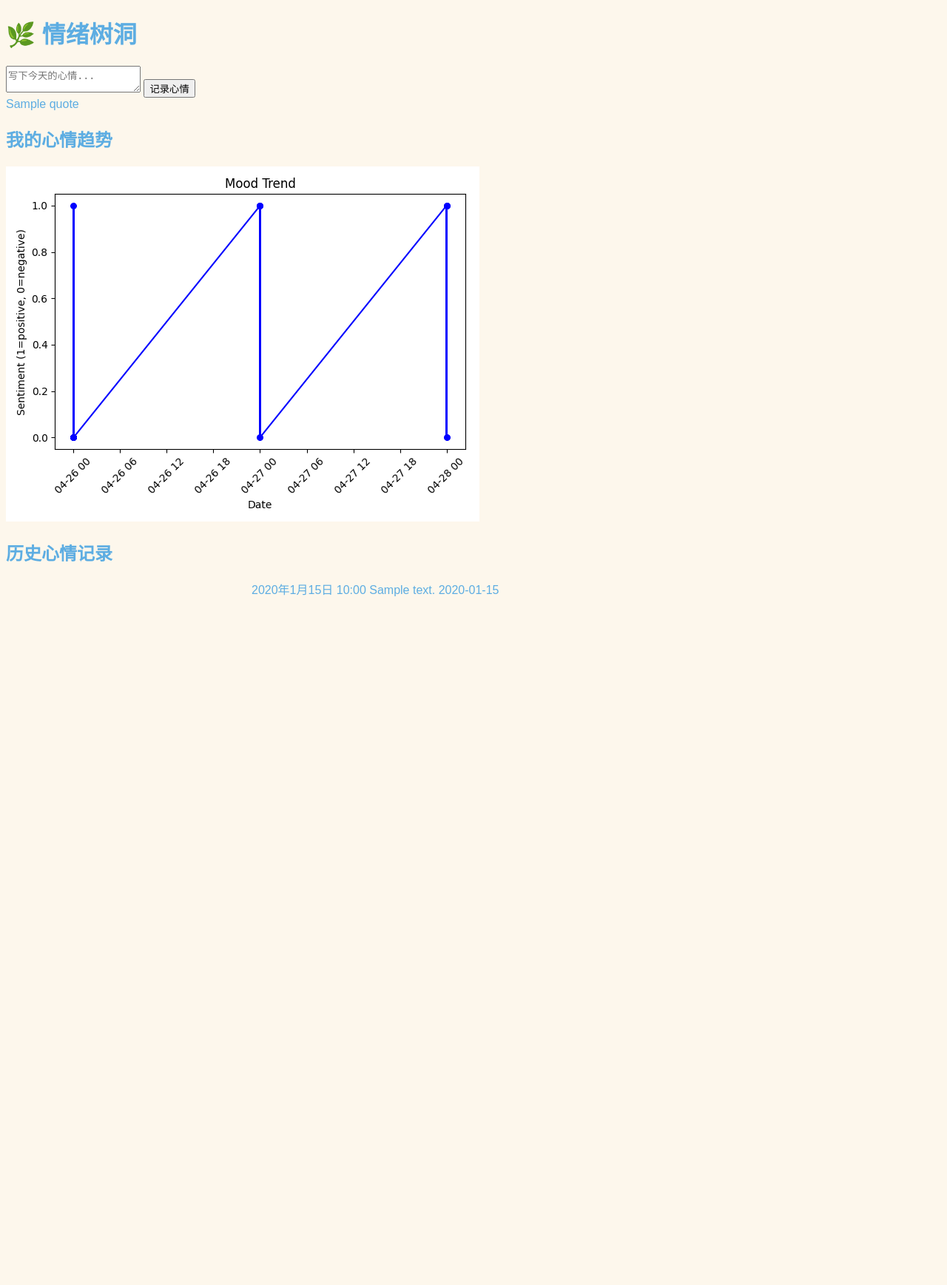
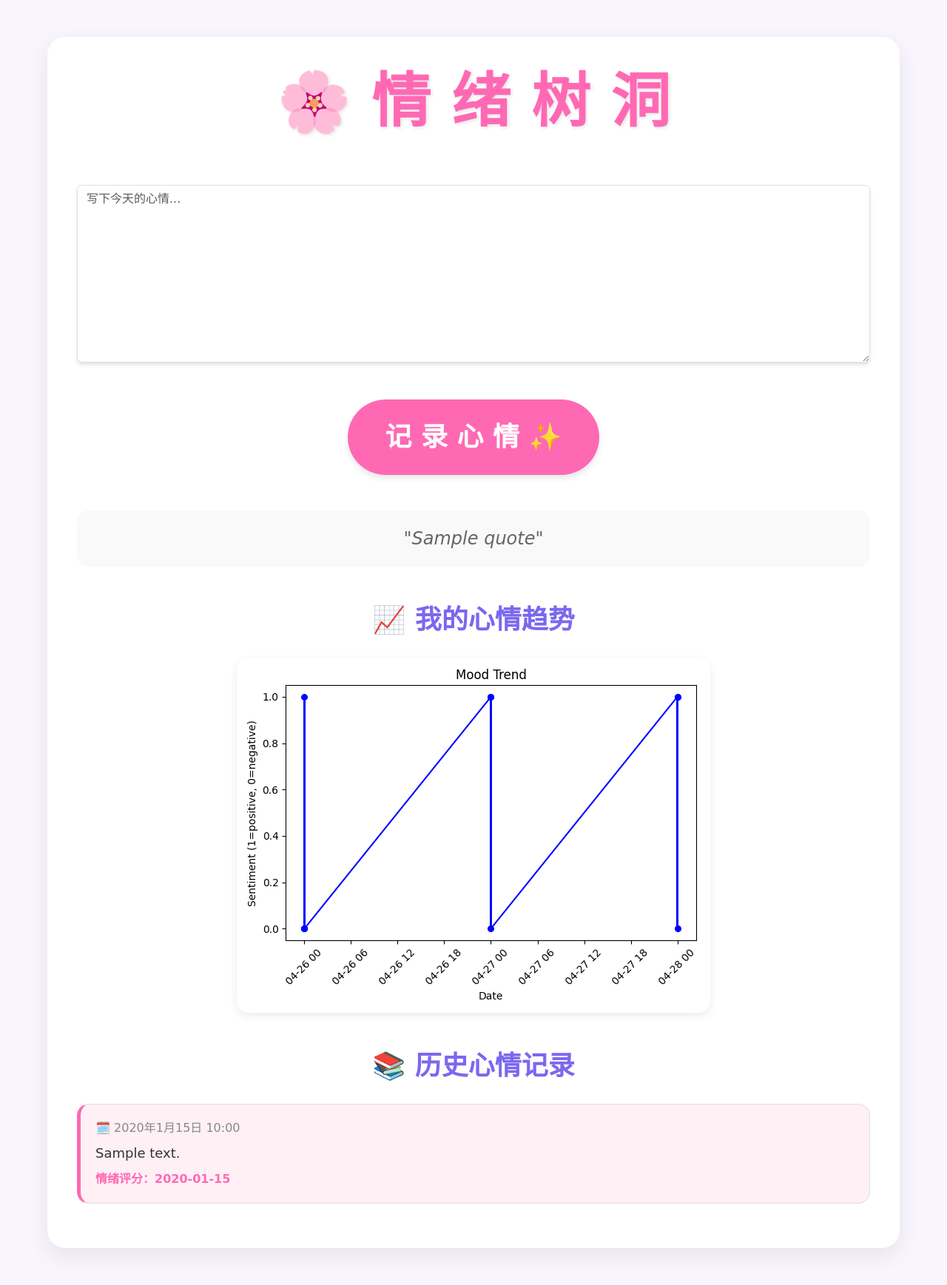
Before and after one commit to sleeping-Zack/mood_tracker, a Django app: template mood/templates/mood/index.html in a window 1280 px wide. Shown: the whole page at 74% size. Before the commit the page ends 806 px from the top, so only its background shows below. Run offline with Django 4.2, Linux system fonts and the light colour scheme; the template is opened without the code that fills it: most values are stand-ins (such as "Sample title", 1, 10 or a date in 2020); some libraries are stand-ins or nearby versions.

Commit message:
Update index.html
完善了前端界面

```diff
--- a/mood/templates/mood/index.html
+++ b/mood/templates/mood/index.html
@@ -1,50 +1,228 @@
 {% load static %}
 <!DOCTYPE html>
 <html lang="zh-CN">
+
 <head>
     <meta charset="UTF-8">
     <title>情绪树洞 - Mood Tracker</title>
-    <link rel="stylesheet" href="{% static 'style.css' %}?v={% now 'U' %}">
+    <link rel="stylesheet" href="{% static 'bootstrap/bootstrap.min.css' %}">
+    <script src="{% static 'bootstrap/jquery-3.5.1.slim.min.js' %}"></script>
+    <script src="{% static 'bootstrap/bootstrap.min.js' %}"></script>
+    <style>
+        body {
+            background-color: #f9f5ff;
+            min-height: 100vh;
+            margin: 0;
+            font-family: 'Comic Sans MS', 'PingFang SC', 'Microsoft YaHei', sans-serif;
+        }
 
+        .container {
+            width: 90%;
+            max-width: 1400px;
+            margin: 50px auto;
+            padding: 40px;
+            background: #ffffff;
+            border-radius: 24px;
+            box-shadow: 0px 10px 30px rgba(0, 0, 0, 0.08);
+            animation: fadeIn 1s ease;
+        }
+
+        /* 渐入动画 */
+        @keyframes fadeIn {
+            from {
+                opacity: 0;
+                transform: translateY(20px);
+            }
+
+            to {
+                opacity: 1;
+                transform: translateY(0);
+            }
+        }
+
+        h1 {
+            text-align: center;
+            font-size: 80px;
+            font-weight: bold;
+            margin-bottom: 40px;
+            color: #ff69b4;
+            text-shadow: 2px 2px 4px rgba(0, 0, 0, 0.1);
+        }
+
+        h2 {
+            text-align: center;
+            font-size: 36px;
+            font-weight: bold;
+            margin-top: 50px;
+            margin-bottom: 30px;
+            color: #7b68ee;
+        }
+
+        textarea {
+            width: 100%;
+            height: 240px;
+            padding: 24px;
+            font-size: 32px;
+            border: 3px solid #d1d5db;
+            border-radius: 25px;
+            resize: vertical;
+            transition: border-color 0.3s, box-shadow 0.3s;
+            box-shadow: 0 4px 6px -1px rgba(0, 0, 0, 0.1), 0 2px 4px -1px rgba(0, 0, 0, 0.06);
+            outline: none;
+            line-height: 1.5;
+        }
+
+        textarea:focus {
+            border-color: #3b82f6;
+            box-shadow: 0 0 0 3px rgba(59, 130, 246, 0.2);
+        }
+
+        textarea::placeholder {
+            color: #9ca3af;
+        }
+
+        button {
+            display: inline-block;
+            padding: 24px 50px;
+            background-color: #ff69b4;
+            color: #ffffff;
+            font-size: 36px;
+            font-weight: bold;
+            border: none;
+            border-radius: 999px;
+            cursor: pointer;
+            transition: all 0.3s;
+            margin-top: 10px;
+            box-shadow: 0 4px 8px rgba(0, 0, 0, 0.1);
+        }
+
+        button:hover {
+            background-color: #ff8cb8;
+            transform: scale(1.05);
+            box-shadow: 0 6px 12px rgba(0, 0, 0, 0.15);
+        }
+
+        button:active {
+            transform: scale(0.95);
+        }
+
+        /* 引言文案 */
+        .quote {
+            font-style: italic;
+            font-size: 24px;
+            color: #666;
+            background: #f9f9f9;
+            padding: 20px;
+            border-radius: 16px;
+            margin: 30px 0;
+            text-align: center;
+        }
+
+        /* 心情趋势图 */
+        .trend img {
+            display: block;
+            max-width: 100%;
+            height: auto;
+            margin: 0 auto;
+            border-radius: 16px;
+            box-shadow: 0 4px 12px rgba(0, 0, 0, 0.08);
+        }
+
+        /* 历史心情记录 */
+        .history-list {
+            margin-top: 30px;
+        }
+
+        .record {
+            background: #fff0f5;
+            border: 1px solid #e0e0e0;
+            border-left: 5px solid #ff69b4;
+            padding: 20px;
+            border-radius: 16px;
+            margin-bottom: 20px;
+            transition: transform 0.2s;
+        }
+
+        .record:hover {
+            transform: translateY(-3px);
+        }
+
+        .date {
+            font-size: 16px;
+            color: #888;
+            margin-bottom: 8px;
+        }
+
+        .text {
+            font-size: 18px;
+            color: #333;
+            margin-bottom: 10px;
+        }
+
+        .sentiment {
+            font-size: 16px;
+            font-weight: bold;
+            color: #ff69b4;
+        }
+
+        /* 无记录时 */
+        .empty-records {
+            text-align: center;
+            color: #aaa;
+            font-size: 18px;
+            padding: 30px 0;
+        }
+    </style>
 </head>
+
 <body>
+    <div class="d-flex justify-content-center">
         <div class="container">
-        <h1>🌿 情绪树洞</h1>
-        <form method="POST">
+
+            <h1>🌸 情 绪 树 洞</h1>
+            <br>
+
+            <form method="POST" class="mb-5">
                 {% csrf_token %}
-            <textarea name="mood_note" placeholder="写下今天的心情..." required></textarea>
-            <button type="submit">记录心情</button>
+                <div class="mb-3">
+                    <textarea class="form-control" name="mood_note" placeholder="写下今天的心情..." required></textarea>
+                </div>
+                <br>
+                <div class="text-center">
+                    <button type="submit" class="btn-lg btn-success">记 录 心 情 ✨</button>
+                </div>
             </form>
 
             {% if quote %}
-            <div class="quote">
-                {{ quote }}
+            <div class="quote text-center">
+                "{{ quote }}"
             </div>
             {% endif %}
 
+            <h2>📈 我的心情趋势</h2>
             <div class="trend">
-            <h2>我的心情趋势</h2>
                 <img src="{% static 'mood_trend.png' %}?v={% now 'U' %}" alt="情绪趋势图">
-
             </div>
 
-        <section class="history-section">
-            <h2>历史心情记录</h2>
+            <h2>📚 历史心情记录</h2>
             <div class="history-list">
                 {% if records %}
                 {% for record in records %}
                 <div class="record">
-                            <span class="date">{{ record.date }}</span>
-                            <span class="text">{{ record.text }}</span>
-                            <span class="sentiment">{{ record.sentiment }}</span>  <!-- 统一字段名 -->
+                    <div class="date">🗓️ {{ record.date }}</div>
+                    <div class="text">{{ record.text }}</div>
+                    <div class="sentiment">情绪评分：{{ record.sentiment }}</div>
                 </div>
                 {% endfor %}
                 {% else %}
-                    <p>暂无历史记录。</p>
+                <div class="empty-records">
+                    暂无历史记录，快来记录今天的心情吧～
+                </div>
                 {% endif %}
             </div>
-        </section>
 
         </div>
+    </div>
 </body>
+
 </html>
```
Lines whose indentation alone changed are shown as unchanged.
